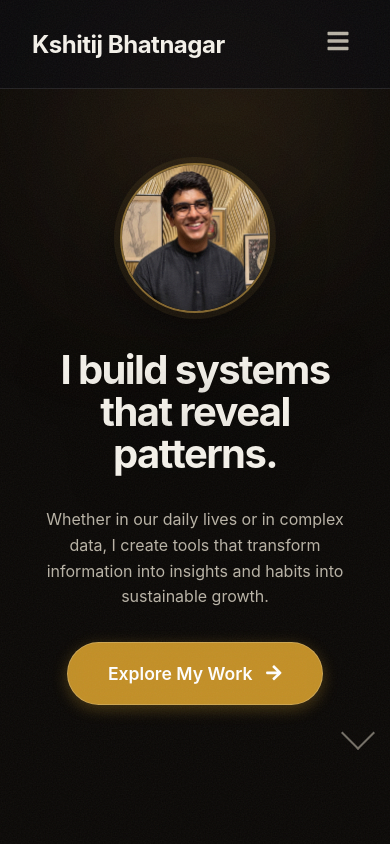
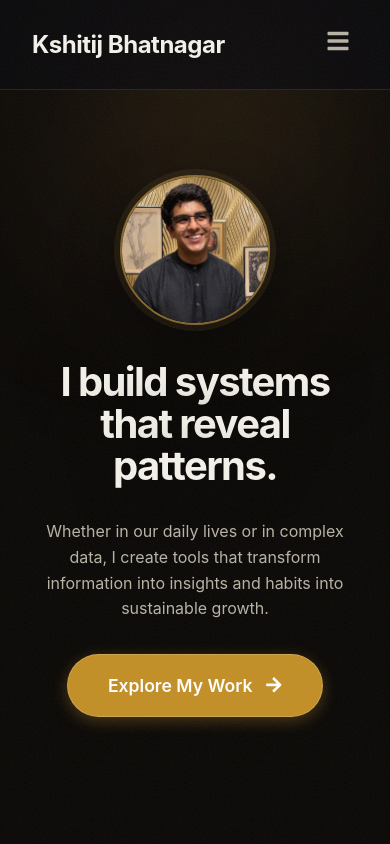
Before and after one commit to kbhatnagar97/Portfolio, a React (Vite) app: page / in a window 390 px wide. Shown: the top 844 px of the page. Built offline with nearby package versions, Linux system fonts and the light colour scheme.

Commit message:
Remove scroll arrow; fix mobile hamburger menu

```diff
--- a/src/features/landing/LandingPage.scss
+++ b/src/features/landing/LandingPage.scss
@@ -136,29 +136,23 @@ body {
 }
 
 .landing-header__mobile-menu {
-  position: absolute;
-  top: 100%;
-  left: 0;
-  right: 0;
-  background: rgba(251, 250, 248, 0.95);
+  max-height: 0;
+  overflow: hidden;
+  opacity: 0;
+  transition: max-height 0.35s cubic-bezier(0.4, 0, 0.2, 1), opacity 0.25s ease;
+  background: rgba(251, 250, 248, 0.98);
   backdrop-filter: blur(20px);
   -webkit-backdrop-filter: blur(20px);
   border-bottom: 1px solid rgba(234, 230, 225, 0.5);
   box-shadow: 0 10px 30px rgba(91, 62, 45, 0.1);
-  transform: translateY(-100%);
-  opacity: 0;
-  visibility: hidden;
-  transition: all 0.3s cubic-bezier(0.4, 0, 0.2, 1);
-  z-index: 99;
 
   &--open {
-    transform: translateY(0);
+    max-height: 500px;
     opacity: 1;
-    visibility: visible;
   }
 
   @media (min-width: 769px) {
-    display: none; // Hide mobile menu on desktop
+    display: none;
   }
 }
 
@@ -944,39 +938,6 @@ body {
     }
   }
 
-  &__scroll-indicator {
-    position: absolute;
-    bottom: 2rem;
-    left: 50%;
-    transform: translateX(-50%);
-    animation: bounce 2s infinite;
-  }
-
-  .scroll-arrow {
-    width: 24px;
-    height: 24px;
-    border: 2px solid var(--text-mid-brown);
-    border-top: none;
-    border-right: none;
-    transform: rotate(-45deg);
-    opacity: 0.6;
-  }
-}
-
-@keyframes bounce {
-  0%,
-  20%,
-  50%,
-  80%,
-  100% {
-    transform: translateX(-50%) translateY(0);
-  }
-  40% {
-    transform: translateX(-50%) translateY(-10px);
-  }
-  60% {
-    transform: translateX(-50%) translateY(-5px);
-  }
 }
 
 .projects-section {
--- a/src/features/landing/LandingPage.tsx
+++ b/src/features/landing/LandingPage.tsx
@@ -37,8 +37,9 @@ const LandingPage: React.FC = () => {
     subtitle: string;
   } | null>(null);
 
-  const toggleMobileMenu = () => {
-    setIsMobileMenuOpen(!isMobileMenuOpen);
+  const toggleMobileMenu = (e: React.MouseEvent) => {
+    e.stopPropagation();
+    setIsMobileMenuOpen((prev) => !prev);
   };
 
   const closeMobileMenu = () => {
@@ -253,9 +254,6 @@ const LandingPage: React.FC = () => {
               {LANDING_PAGE_CONSTANTS.HERO.CTA_TEXT} <FaArrowRight />
             </a>
           </div>
-        </div>
-        <div className='hero__scroll-indicator scroll-animate fade-in-up persist-on-scroll stagger-3'>
-          <div className='scroll-arrow'></div>
         </div>
       </section>
 
```
